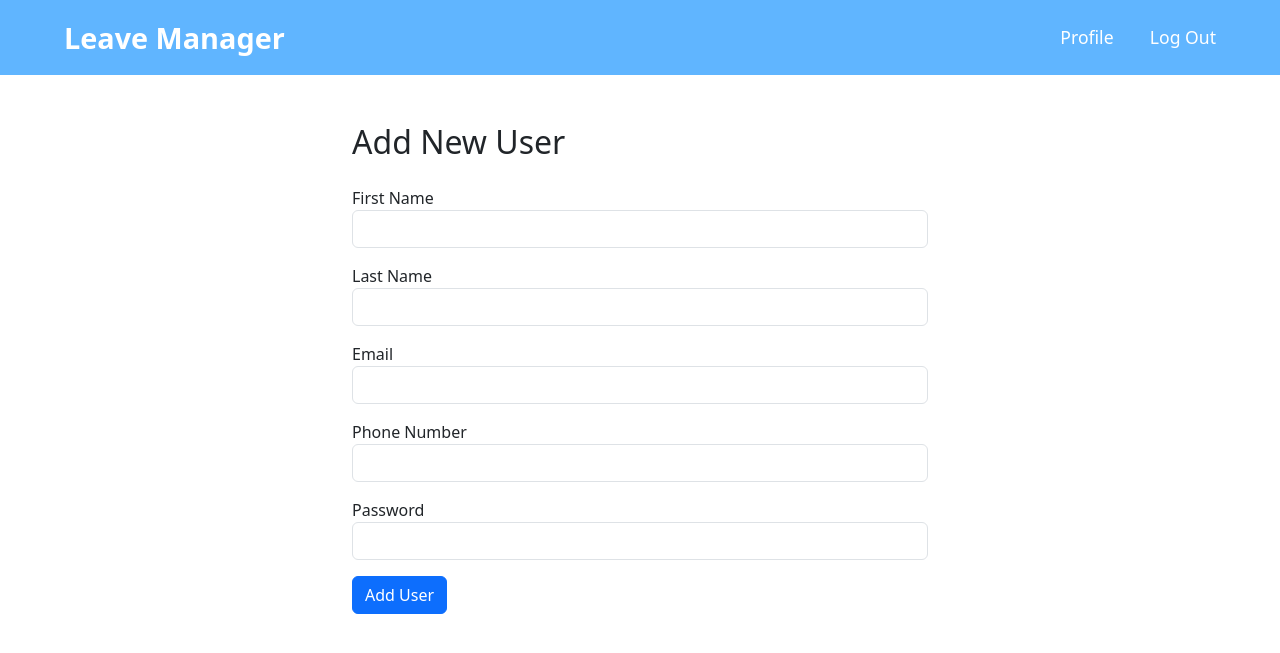
After one commit to Temirlan504/Personal-Leave, a Flask app: page /admin/add-user in a window 1280 px wide. The commit adds this page. Shown: the top 653 px of the page. Run offline with Flask 3, Linux system fonts and the light colour scheme; the visitor is signed in with stand-in values (Sample User, id 1).

Commit message:
Re-done project structure and added other
Re-done project structure and added other functions like Login, logout, profile and database

```diff
--- /dev/null
+++ b/myApp/forms.py
@@ -0,0 +1,17 @@
+from flask_wtf import FlaskForm
+from wtforms import PasswordField, StringField, SubmitField, BooleanField, EmailField
+from wtforms.validators import DataRequired, Email, Length
+
+class LoginForm(FlaskForm):
+    email = EmailField('Email', validators=[DataRequired(), Email()])
+    password = PasswordField('Password', validators=[DataRequired(), Length(min=4, max=25)])
+    remember = BooleanField('Remember Me')
+    submit = SubmitField('Login')
+
+class AddUserForm(FlaskForm):
+    first_name = StringField('First Name', validators=[DataRequired(), Length(max=40)])
+    last_name = StringField('Last Name', validators=[DataRequired(), Length(max=40)])
+    email = StringField('Email', validators=[DataRequired(), Email(), Length(max=120)])
+    phone = StringField('Phone Number', validators=[Length(max=15)])
+    password = PasswordField('Password', validators=[DataRequired(), Length(min=6)])
+    submit = SubmitField('Add User')
--- /dev/null
+++ b/myApp/models.py
@@ -0,0 +1,21 @@
+from myApp import db, login_manager
+import random
+from flask_login import UserMixin
+
+@login_manager.user_loader
+def load_user(user_id):
+    return User.query.get(int(user_id))
+
+def get_random_image():
+    return f"profile_pics/monster{random.randint(1, 3)}.png"
+class User(db.Model, UserMixin):
+    id = db.Column(db.Integer, primary_key=True)
+    first_name = db.Column(db.String(40), nullable=False)
+    last_name = db.Column(db.String(40), nullable=False)
+    email = db.Column(db.String(120), unique=True, nullable=False)
+    phone = db.Column(db.String(15), unique=True, nullable=True)
+    image_file = db.Column(db.String(20), nullable=False, default=get_random_image)
+    password = db.Column(db.String(60), nullable=False)
+
+    def __repr__(self):
+        return f"User('{self.first_name}', '{self.last_name}', '{self.email}', '{self.phone}', '{self.image_file}')"
--- /dev/null
+++ b/myApp/routes.py
@@ -0,0 +1,90 @@
+import random
+from flask import render_template, flash, redirect, url_for
+from myApp import app, bcrypt, db
+from datetime import datetime
+from myApp.forms import AddUserForm, LoginForm
+from myApp.models import User
+from flask_login import login_required, login_user, logout_user, current_user
+
+# Define the homepage routes
+@app.route('/')
+def home():
+    if not current_user.is_authenticated:
+        return redirect(url_for('login'))
+    users = User.query.all()  # Fetch all users from the database
+    greeting = get_greeting()  # e.g. "morning", "afternoon", etc.
+    return render_template("homepage.html",
+        greeting=greeting,
+        vacation_days_left=10,
+        vacation_days_total=14,
+        pel_days_left=2,
+        pel_days_total=5,
+        users=users
+    )
+
+def get_greeting():
+    try:
+        current_hour = datetime.now().hour
+        if 0 <= current_hour < 12:
+            return "Good morning"
+        elif 12 <= current_hour < 18:
+            return "Good afternoon"
+        elif 18 <= current_hour <= 23:
+            return "Good evening"
+        else:
+            return "Hello"  # Fallback for unexpected hour values
+    except Exception:
+        return "Hello"  # Fallback for any error (e.g. datetime failure)
+
+
+# Define the login routes
+@app.route('/login', methods=['GET', 'POST'])
+def login():
+    if current_user.is_authenticated:
+        return redirect(url_for('home'))
+    form = LoginForm()
+    if form.validate_on_submit():
+        user = User.query.filter_by(email=form.email.data).first()
+        if user and bcrypt.check_password_hash(user.password, form.password.data):
+            login_user(user, remember=form.remember.data)
+            return redirect(url_for('home'))
+        else:
+            flash('Login failed. Please check your email and password', 'danger')
+    return render_template("login.html", form=form)
+
+@app.route('/logout')
+def logout():
+    if current_user.is_authenticated:
+        logout_user()
+    return redirect(url_for('login'))
+
+
+# Define profile page routes
+@app.route('/profile/<int:user_id>')
+@login_required
+def profile(user_id):
+    user = User.query.get_or_404(user_id)
+    if current_user.id != user.id:
+        return redirect(url_for('home'))
+    return render_template("profile_page.html", user=user)
+
+
+@app.route('/admin/add-user', methods=['GET', 'POST'])
+def add_user():
+    form = AddUserForm()
+    if form.validate_on_submit():
+        hashed_pw = bcrypt.generate_password_hash(form.password.data).decode('utf-8')
+        random_image = f"profile_pics/monster{random.randint(1, 3)}.png"
+        user = User(
+            first_name=form.first_name.data,
+            last_name=form.last_name.data,
+            email=form.email.data,
+            phone=form.phone.data.strip() or None,  # Ensure phone is None if empty
+            password=hashed_pw,
+            image_file=random_image
+        )
+        db.session.add(user)
+        db.session.commit()
+        flash('User added successfully!', 'success')
+        return redirect(url_for('add_user'))
+    return render_template('admin_add_user.html', form=form)
--- /dev/null
+++ b/myApp/templates/admin_add_user.html
@@ -0,0 +1,27 @@
+{% extends "layout.html" %}
+{% block title %}Add User{% endblock %}
+
+{% block content %}
+<div class="container mt-5" style="max-width: 600px;">
+    <h2 class="mb-4">Add New User</h2>
+    <form method="POST">
+        {{ form.hidden_tag() }}
+        <div class="mb-3">
+            {{ form.first_name.label }} {{ form.first_name(class="form-control") }}
+        </div>
+        <div class="mb-3">
+            {{ form.last_name.label }} {{ form.last_name(class="form-control") }}
+        </div>
+        <div class="mb-3">
+            {{ form.email.label }} {{ form.email(class="form-control") }}
+        </div>
+        <div class="mb-3">
+            {{ form.phone.label }} {{ form.phone(class="form-control") }}
+        </div>
+        <div class="mb-3">
+            {{ form.password.label }} {{ form.password(class="form-control") }}
+        </div>
+        <button type="submit" class="btn btn-primary">{{ form.submit.label }}</button>
+    </form>
+</div>
+{% endblock %}
--- a/templates/homepage.html
+++ b/myApp/templates/homepage.html
@@ -9,8 +9,9 @@
 {% block content %}
 <!-- Main Content -->
 <div class="container mt-5" style="max-width: 1000px;">
-  <h2 class="greeting">{{ greeting }}, {{ users[0].first_name }}!</h2>
-
+    {% with user = current_user %}
+        <h2 class="greeting">{{ greeting }}, {{ user.first_name }}!</h2>
+    {% endwith %}
     <div class="row mt-4 justify-content-center gap-4">
         <!-- Vacation Card -->
         <div class="col-md-5">
--- a/templates/layout.html
+++ b/myApp/templates/layout.html
@@ -17,8 +17,8 @@
             <a href="{{ url_for('home') }}" class="nav-title">Leave Manager</a>
         </div>
         <div class="navbar-right">
-            <a href="#" class="navbar-link">Profile</a>
-            <a href="#" class="navbar-link">Log Out</a>
+            <a href="{{ url_for('profile', user_id=current_user.id) }}" class="navbar-link">Profile</a>
+            <a href="{{ url_for('logout') }}" class="navbar-link">Log Out</a>
         </div>
     </nav>
     {% endblock %}
--- /dev/null
+++ b/run.py
@@ -0,0 +1,5 @@
+from myApp import app
+
+# Application entry point
+if __name__ == '__main__':
+    app.run(host='0.0.0.0', port=5000, debug=True)
```
Also changed, not shown: app.py (deleted, +0 -78 lines), forms.py (deleted, +0 -9 lines), myApp/__init__.py (added, +13 -0 lines), myApp/static/homepage.css (renamed from static/homepage.css), myApp/static/layout.css (renamed from static/layout.css), myApp/static/login.css (renamed from static/login.css), myApp/static/profile_page.css (renamed from static/profile_page.css), myApp/static/profile_pics/monster1.png (added), myApp/static/profile_pics/monster2.png (added), myApp/static/profile_pics/monster3.png (added), myApp/templates/login.html (renamed from templates/login.html), myApp/templates/profile_page.html (renamed from templates/profile_page.html).
